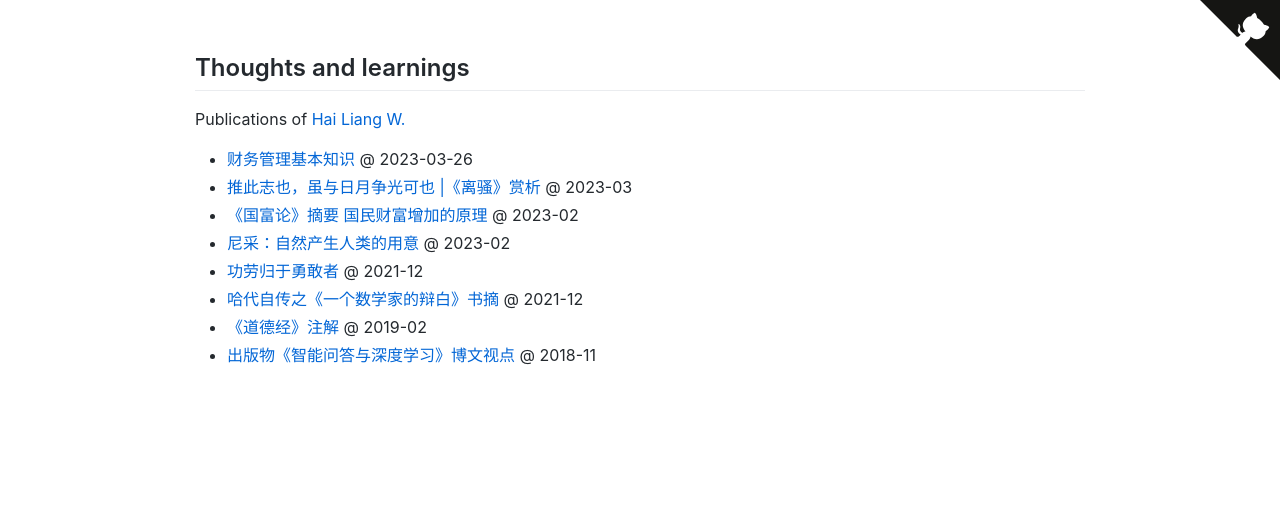
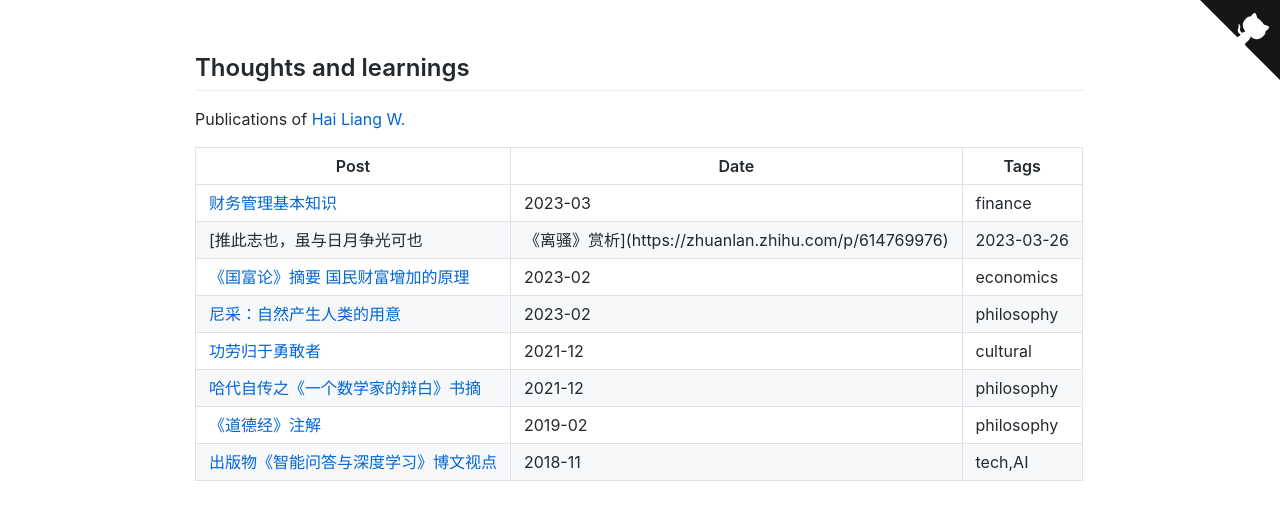
Before and after one commit to hailiang-wang/hailiang-wang, a plain HTML site: page docs/index.html in a window 1280 px wide. Drawn offline with Linux system fonts and the light colour scheme.

Commit message:
Update files

```diff
--- a/docs/index.html
+++ b/docs/index.html
@@ -100,16 +100,57 @@ SOFTWARE.
 <article class="markdown-body">
 <h2 id="thoughts-and-learnings">Thoughts and learnings</h2>
 <p>Publications of <a href="https://github.com/hailiang-wang">Hai Liang W.</a></p>
-<ul class="incremental">
-<li><a href="./files/2023_03_26_finance_general_kb.docx">财务管理基本知识</a> @ 2023-03-26</li>
-<li><a href="https://zhuanlan.zhihu.com/p/614769976">推此志也，虽与日月争光可也 |《离骚》赏析</a> @ 2023-03</li>
-<li><a href="https://zhuanlan.zhihu.com/p/610118842">《国富论》摘要 国民财富增加的原理</a> @ 2023-02</li>
-<li><a href="https://zhuanlan.zhihu.com/p/605672737">尼采：自然产生人类的用意</a> @ 2023-02</li>
-<li><a href="https://steam.chatopera.com/2021/12/16/gong-lao-gui-yu-yong-gan-zhe-yi-ci-you-yi-ci-de-zuo-de-geng-hao/">功劳归于勇敢者</a> @ 2021-12</li>
-<li><a href="https://zhuanlan.zhihu.com/p/615185088">哈代自传之《一个数学家的辩白》书摘</a> @ 2021-12</li>
-<li><a href="https://github.com/hailiang-wang/book-of-tao">《道德经》注解</a> @ 2019-02</li>
-<li><a href="https://search.jd.com/Search?keyword=%E6%99%BA%E8%83%BD%E9%97%AE%E7%AD%94%E4%B8%8E%E6%B7%B1%E5%BA%A6%E5%AD%A6%E4%B9%A0&amp;enc=utf-8">出版物《智能问答与深度学习》博文视点</a> @ 2018-11</li>
-</ul>
+<table>
+<thead>
+<tr class="header">
+<th>Post</th>
+<th>Date</th>
+<th>Tags</th>
+</tr>
+</thead>
+<tbody>
+<tr class="odd">
+<td><a href="./files/2023_03_26_finance_general_kb.docx">财务管理基本知识</a></td>
+<td>2023-03</td>
+<td>finance</td>
+</tr>
+<tr class="even">
+<td>[推此志也，虽与日月争光可也</td>
+<td>《离骚》赏析](https://zhuanlan.zhihu.com/p/614769976)</td>
+<td>2023-03-26</td>
+</tr>
+<tr class="odd">
+<td><a href="https://zhuanlan.zhihu.com/p/610118842">《国富论》摘要 国民财富增加的原理</a></td>
+<td>2023-02</td>
+<td>economics</td>
+</tr>
+<tr class="even">
+<td><a href="https://zhuanlan.zhihu.com/p/605672737">尼采：自然产生人类的用意</a></td>
+<td>2023-02</td>
+<td>philosophy</td>
+</tr>
+<tr class="odd">
+<td><a href="https://steam.chatopera.com/2021/12/16/gong-lao-gui-yu-yong-gan-zhe-yi-ci-you-yi-ci-de-zuo-de-geng-hao/">功劳归于勇敢者</a></td>
+<td>2021-12</td>
+<td>cultural</td>
+</tr>
+<tr class="even">
+<td><a href="https://zhuanlan.zhihu.com/p/615185088">哈代自传之《一个数学家的辩白》书摘</a></td>
+<td>2021-12</td>
+<td>philosophy</td>
+</tr>
+<tr class="odd">
+<td><a href="https://github.com/hailiang-wang/book-of-tao">《道德经》注解</a></td>
+<td>2019-02</td>
+<td>philosophy</td>
+</tr>
+<tr class="even">
+<td><a href="https://search.jd.com/Search?keyword=%E6%99%BA%E8%83%BD%E9%97%AE%E7%AD%94%E4%B8%8E%E6%B7%B1%E5%BA%A6%E5%AD%A6%E4%B9%A0&amp;enc=utf-8">出版物《智能问答与深度学习》博文视点</a></td>
+<td>2018-11</td>
+<td>tech,AI</td>
+</tr>
+</tbody>
+</table>
 </article>
 </body>
 </html>
```
Also changed, not shown: 1 other file.
